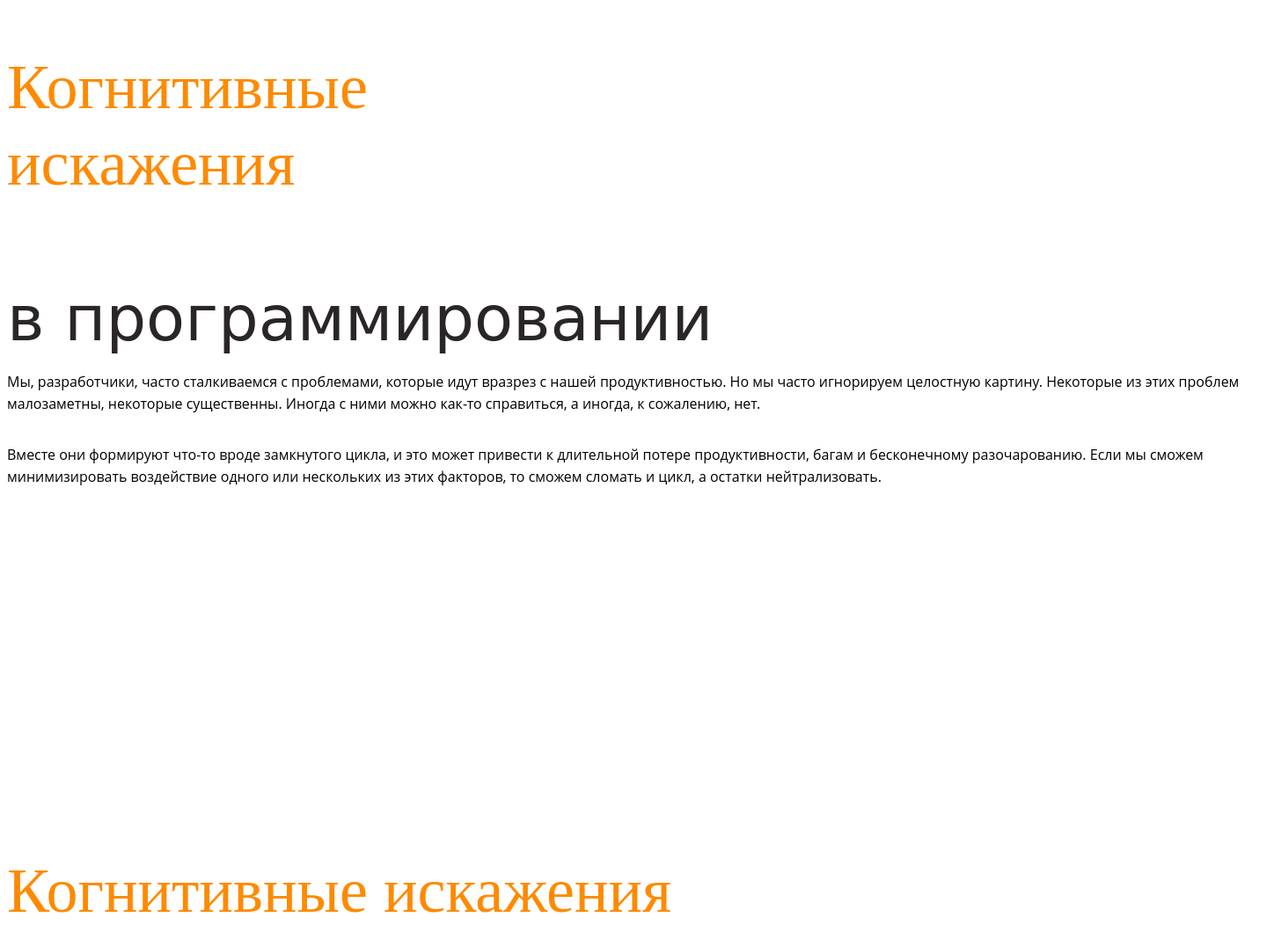
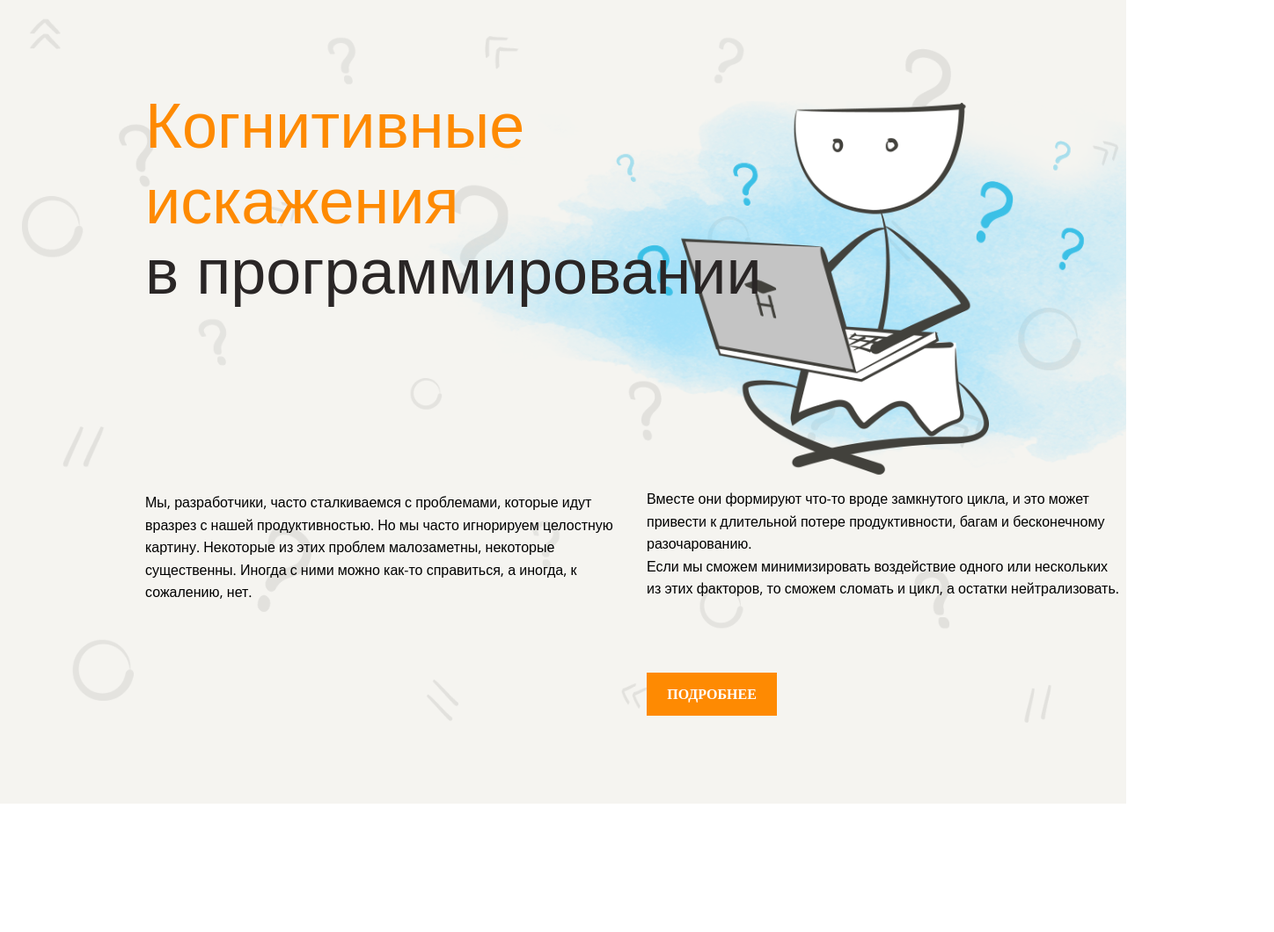
Before and after one commit to ogurtsovam/layout-designer-project-58, a website: page src/index.html in a window 1280 px wide. Shown: the top 1060 px of the page at 88% size, 1448 px wide, since content can reach past the window. Drawn offline with nearby package versions, Linux system fonts and the light colour scheme; a web font is replaced by a local one.

Commit message:
fix: header

```diff
--- a/src/index.html
+++ b/src/index.html
@@ -7,21 +7,27 @@
     <title>Когнитивные искажения</title>
 
     <link rel="stylesheet" href="./styles/style.css">
+    <link href="https://fonts.googleapis.com/css2?family=Neucha&display=swap" rel="stylesheet">
+    <link href="https://fonts.googleapis.com/css2?family=Open+Sans:wght@400;600;700&display=swap" rel="stylesheet">
 </head>
 <body>
-  <header class="block">
-    <h1 class="h1 h1-orange">Когнитивные<br>искажения</h1>
-    <h1 class="h1 h1-black">в программировании</h1>
-
-    <p>Мы, разработчики, часто сталкиваемся с проблемами, которые идут вразрез с нашей продуктивностью. Но мы часто игнорируем целостную картину. Некоторые из этих проблем малозаметны, некоторые существенны. Иногда с ними можно как-то справиться, а иногда, к сожалению, нет.</p>
-    <p>Вместе они формируют что-то вроде замкнутого цикла, и это может привести к длительной потере продуктивности, багам и бесконечному разочарованию.
-Если мы сможем минимизировать воздействие одного или нескольких из этих факторов, то сможем сломать и цикл, а остатки нейтрализовать.</p>
+  <header class="block background-picture">
+    <div class="title">
+      <h1 class="h1 h1-orange">Когнитивные<br>искажения</h1>
+      <h1 class="h1 h1-black">в программировании</h1>
+    </div>
+    <img class="main-picture" src="../assets/main.png" alt="Main picture" />
+    <p class="p p-1">
+      Мы, разработчики, часто сталкиваемся с проблемами, которые идут вразрез с нашей продуктивностью. Но мы часто игнорируем целостную картину. Некоторые из этих проблем малозаметны, некоторые существенны. Иногда с ними можно как-то справиться, а иногда, к сожалению, нет.
+    </p>
+    <p class="p p-2">
+      Вместе они формируют что-то вроде замкнутого цикла, и это может привести к длительной потере продуктивности, багам и бесконечному разочарованию.
+      <br>Если мы сможем минимизировать воздействие одного или нескольких из этих факторов, то сможем сломать и цикл, а остатки нейтрализовать.
+    </p>
+    <button><a class="a" src="">подробнее</a></button>
   </header>
   <main>
-    <div class="block">
-      <h1 class="h1 h1-orange">Когнитивные искажения</h1>
-      <h1 class="h1 h1-black">в программировании</h1>
-    </div>
+    <div class="block"></div>
     <div class="block">Блок 2</div>
     <div class="block">Блок 3</div>
     <div class="block">Блок 4</div>
--- a/src/styles/style.css
+++ b/src/styles/style.css
@@ -1,45 +1,126 @@
 /** CSS STYLE **/
+* {
+  box-sizing: border-box;
+}
+
+body {
+  margin: 0;
+  padding: 0;
+}
 
 .block {
-  width: 1440px;
+  width: 100%;
   height: 914px;
   display: flex;
   flex-direction: column;
+  overflow: hidden;
+}
+
+header.block {
+  position: relative;
+  background-color: #F5F4F0;
+}
+
+.title {
+  width: 1138px;
+  height: 258px;
+  position: absolute;
+  top: 100px;
+  left: 165px;
 }
 
 .h1 {
+  font-family: 'Neucha', sans-serif;
   font-weight: 400;
   font-size: 72px;
-  line-height: 86.4px;
-  letter-spacing: 0%;
+  letter-spacing: 0;
+  margin: 0;
 }
 
 .h1-orange {
-  font-family: 'Neucha';
   line-height: 86.4px;
-  letter-spacing: 0;
   color: #FE8A02;
 }
 
 .h1-black {
-  font-family: 'Neucha', cursive;
-  letter-spacing: 0;
   line-height: 100%;
   margin-bottom: 8px;
   color: #2A2626;
 }
 
 p {
-  font-family: Open Sans;
+  width: 540px;
+  font-family: "Open Sans", sans-serif;
   font-weight: 400;
   font-size: 16px;
   line-height: 25.6px;
   letter-spacing: 0%;
-  vertical-align: bottom;
+  margin-bottom: 13px;
 }
 
-.hello {
-  display: block;
+.p-1 {
+  position: absolute;
+  width: 540px;
+  top: 543px;
+  left: 165px;
+}
 
-  color: #fff;
+.p-2 {
+  position: absolute;
+  width: 540px;
+  top: 539px;
+  left: 735px;
 }
+
+button {
+  position: absolute;
+  width: 148px;
+  height: 49px;
+  top: 765px;
+  left: 735px;
+  background-color: #FE8A02;
+  border: none;
+  cursor: pointer;
+}
+
+.a {
+  width: 101px;
+  height: 26px;
+  top: 11px;
+  left: 24px;
+  font-family: Open Sans;
+  font-weight: 700;
+  font-size: 16px;
+  line-height: 160%;
+  letter-spacing: 0%;
+  text-transform: uppercase;
+  color: #FFFFFF;
+}
+
+.main-picture {
+  position: absolute;
+  width: 1082.8125px;
+  height: 525px;
+  top: 55px;
+  left: 461px;
+  z-index: -1;
+}
+
+.background-picture {
+  position: relative;
+  z-index: 0;
+}
+
+.background-picture::before {
+  content: "";
+  position: absolute;
+  top: 0;
+  left: 0;
+  width: 100%;
+  height: 100%;
+  background-image: url("../assets/background.png");
+  background-repeat: no-repeat;
+  background-size: contain;
+  opacity: 0.1;
+  z-index: -1;
+}
```
